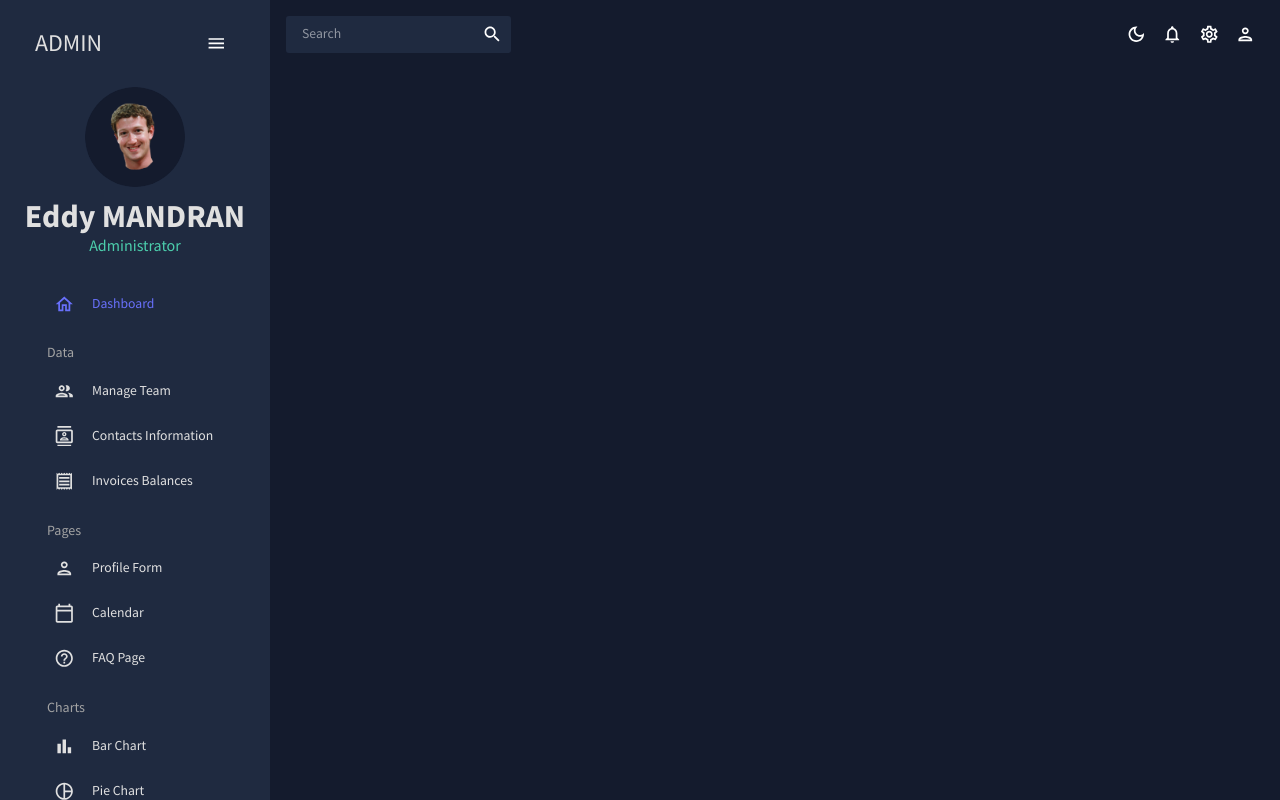
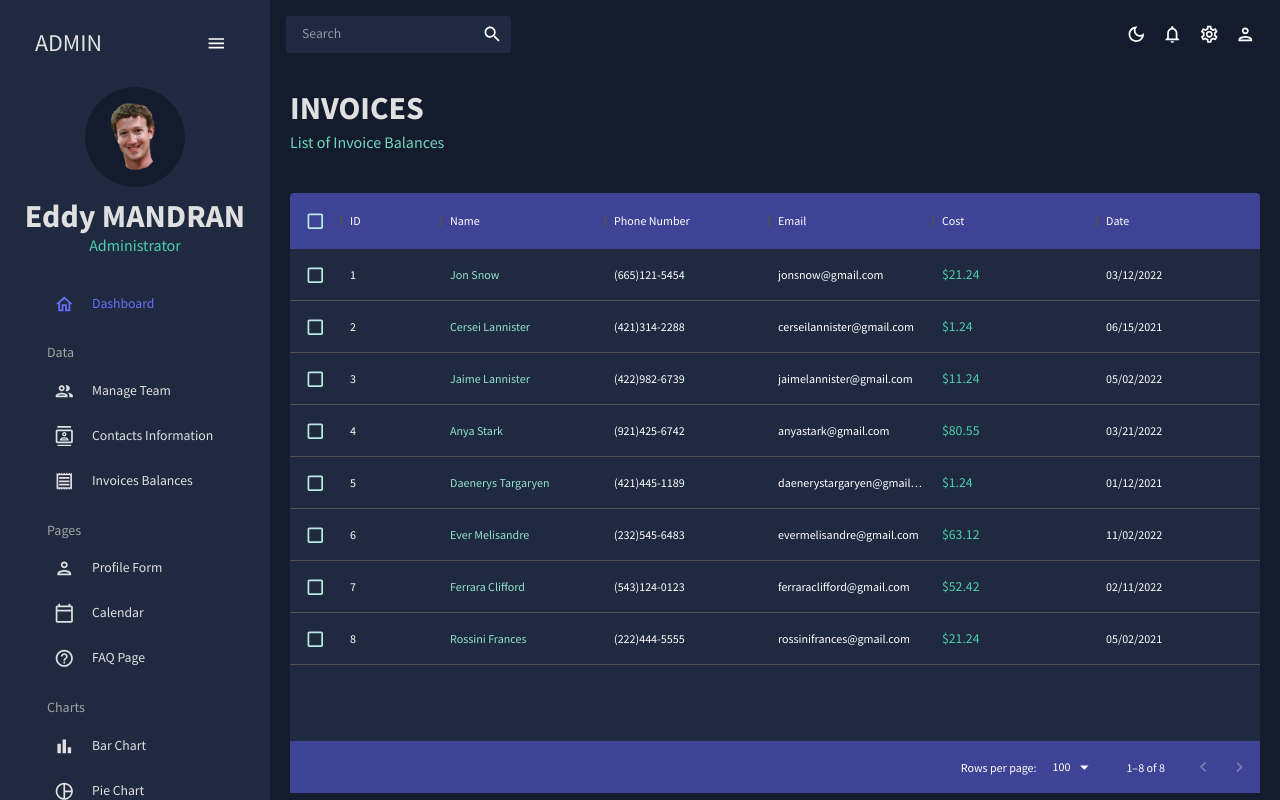
Before and after one commit to eddymandran/REACT-admin-dashboard-material-UI, a React (Create React App) app: page /invoices in a window 1280 px wide. Built offline with nearby package versions, Linux system fonts and the light colour scheme.

Commit message:
Invoices done

```diff
--- a/src/App.js
+++ b/src/App.js
@@ -1,13 +1,13 @@
-import { useState } from "react";
-import { Routes, Route } from "react-router-dom";
-import { CssBaseline, ThemeProvider } from "@mui/material";
-import { ColorModeContext, useMode } from "./theme";
+import {Route, Routes} from "react-router-dom";
+import {CssBaseline, ThemeProvider} from "@mui/material";
+import {ColorModeContext, useMode} from "./theme";
 import Topbar from "./scenes/global/Topbar";
 import Sidebar from "./scenes/global/Sidebar";
 import Dashboard from "./scenes/dashboard";
 import Team from "./scenes/team";
-/* import Invoices from "./scenes/invoices";*/
+import Invoices from "./scenes/invoices";
 import Contacts from "./scenes/contacts";
+
 /*import Bar from "./scenes/bar";
 import Form from "./scenes/form";
 import Line from "./scenes/line";
@@ -31,8 +31,8 @@
               <Route path="/" element={<Dashboard />} />
                <Route path="/team" element={<Team />} />
              <Route path="/contacts" element={<Contacts />} />
-              {/*<Route path="/invoices" element={<Invoices />} />
-              <Route path="/form" element={<Form />} />
+              <Route path="/invoices" element={<Invoices />} />
+                {/*<Route path="/form" element={<Form />} />
               <Route path="/bar" element={<Bar />} />
               <Route path="/pie" element={<Pie />} />
               <Route path="/line" element={<Line />} />
--- /dev/null
+++ b/src/scenes/invoices/index.jsx
@@ -0,0 +1,91 @@
+import { Box, Typography, useTheme } from "@mui/material";
+import { DataGrid } from "@mui/x-data-grid";
+import { tokens } from "../../theme";
+import { mockDataInvoices } from "../../data/mockData";
+import Header from "../../components/Header";
+
+const Invoices = () => {
+    const theme = useTheme();
+    const colors = tokens(theme.palette.mode);
+
+    const columns = [
+        { field: "id", headerName: "ID"},
+        {
+            field: "name",
+            headerName: "Name",
+            flex: 1,
+            cellClassName: "name-column--cell",
+        },
+        {
+            field: "phone",
+            headerName: "Phone Number",
+            flex: 1,
+        },
+        {
+            field: "email",
+            headerName: "Email",
+            flex: 1,
+        },
+        {
+            field: "cost",
+            headerName: "Cost",
+            flex: 1,
+            renderCell: (params) => (
+                <Typography color={colors.greenAccent[500]}>
+                    ${params.row.cost}
+                </Typography>
+            )
+        },
+        {
+            field: "date",
+            headerName: "Date",
+            flex: 1,
+        },
+    ];
+
+    return (
+        <Box m="20px">
+            <Header
+                title="INVOICES"
+                subtitle="List of Invoice Balances"
+            />
+            <Box
+                m="40px 0 0 0"
+                height="75vh"
+                sx={{
+                    "& .MuiDataGrid-root": {
+                        border: "none",
+                    },
+                    "& .MuiDataGrid-cell": {
+                        borderBottom: "none",
+                    },
+                    "& .name-column--cell": {
+                        color: colors.greenAccent[300],
+                    },
+                    "& .MuiDataGrid-columnHeaders": {
+                        backgroundColor: colors.blueAccent[700],
+                        borderBottom: "none",
+                    },
+                    "& .MuiDataGrid-virtualScroller": {
+                        backgroundColor: colors.primary[400],
+                    },
+                    "& .MuiDataGrid-footerContainer": {
+                        borderTop: "none",
+                        backgroundColor: colors.blueAccent[700],
+                    },
+                    "& .MuiCheckbox-root": {
+                        color: `${colors.greenAccent[200]} !important`,
+                    },
+                }}
+            >
+                <DataGrid
+                    checkboxSelection
+                    rows={mockDataInvoices}
+                    columns={columns}
+                />
+            </Box>
+        </Box>
+    );
+};
+
+export default Invoices;
```
